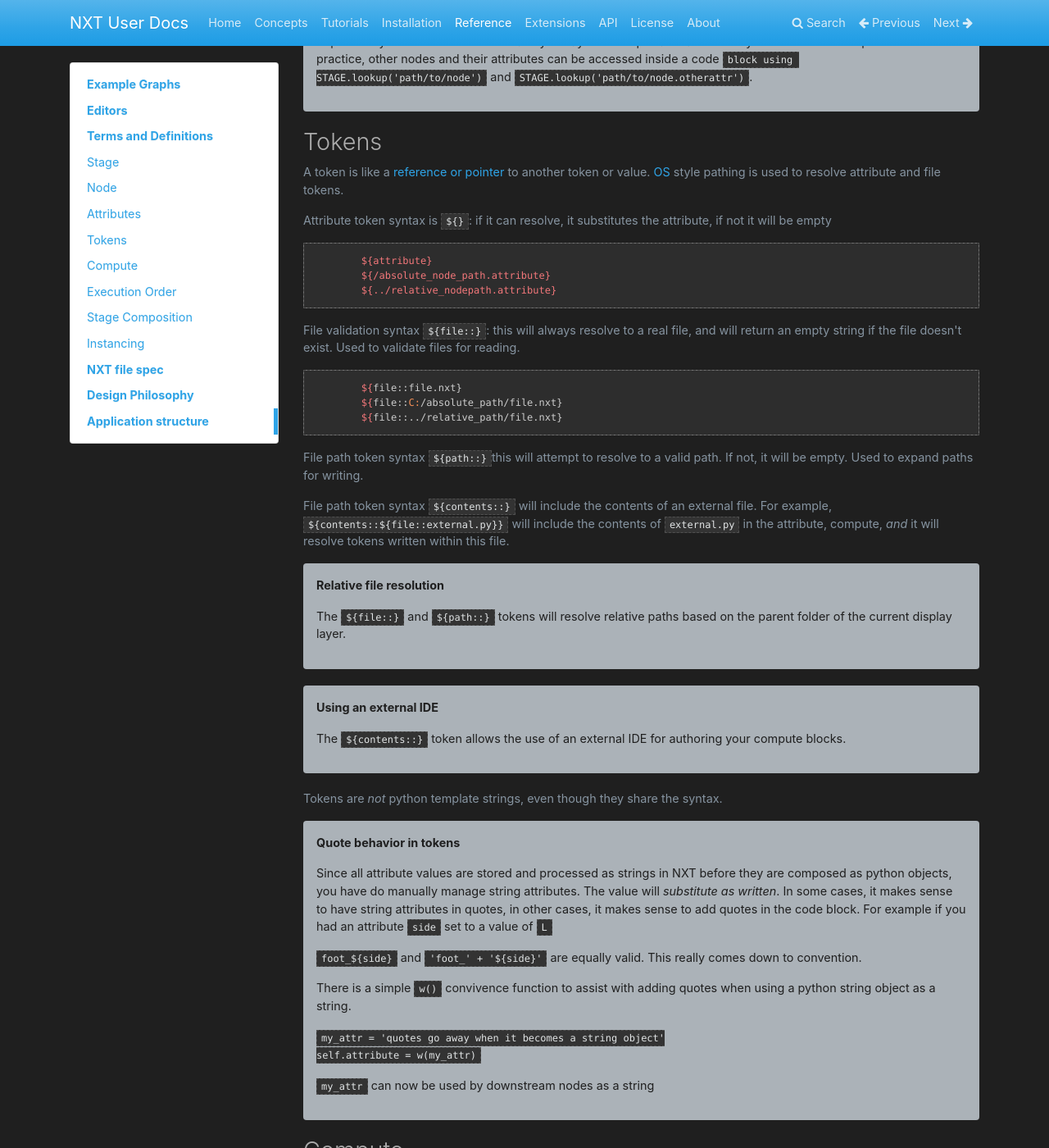
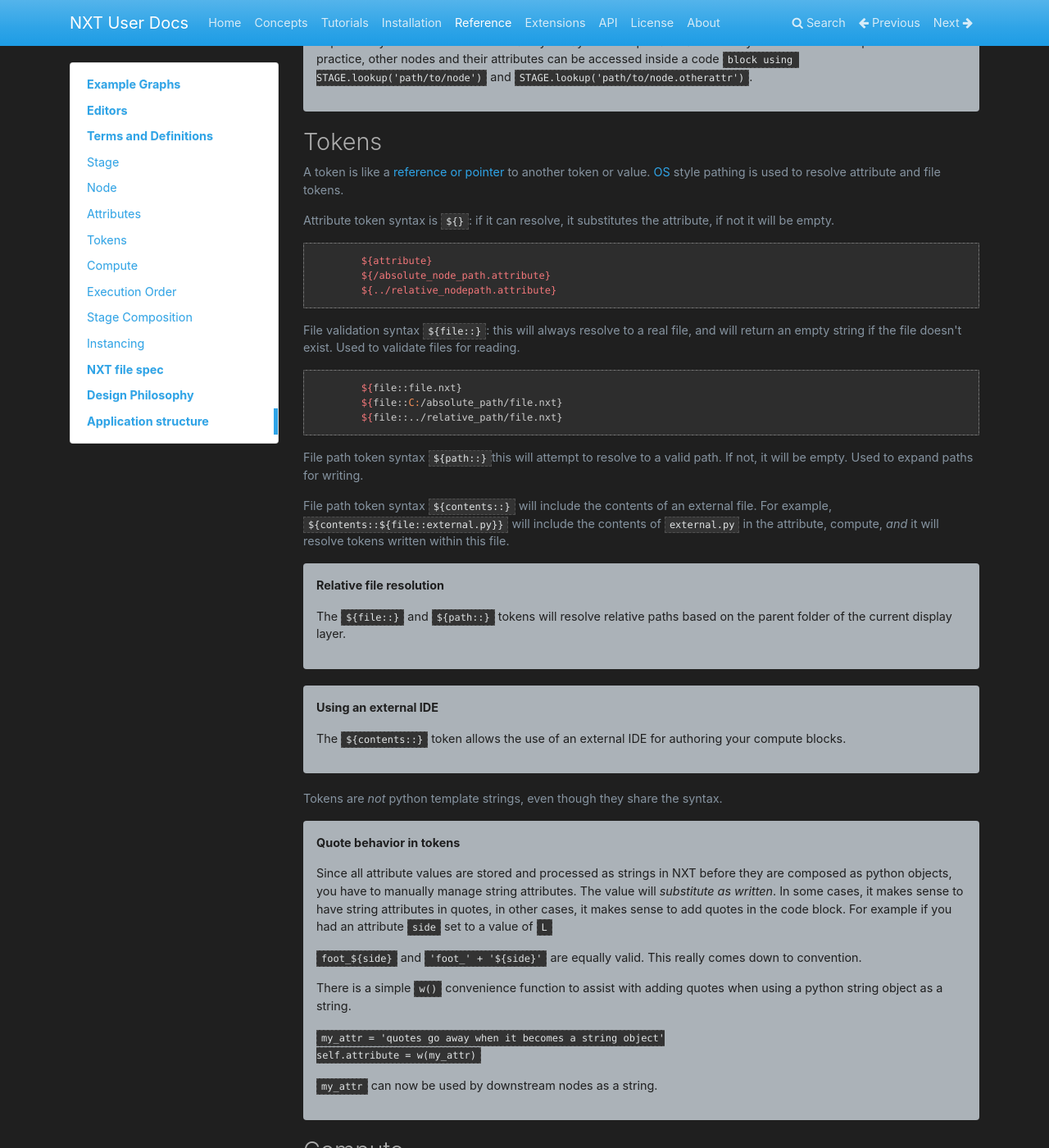
Before and after one commit to nxt-dev/nxt-dev.github.io, an MkDocs documentation site: the page built from docs/user_docs/docs/reference.md, in a window 1280 px wide and 1400 px high, scrolled down 2158 px. Shown: the whole window at 82% size. Built offline with MkDocs 1.6.1, drawn with Linux system fonts in a browser that asks for light colours; nearby versions of some CDN libraries; library files that are not in the unit come from our copies; some of the changed text lies outside the part shown.

Commit message:
Typo fixes in references

````diff
--- a/docs/user_docs/docs/reference.md
+++ b/docs/user_docs/docs/reference.md
@@ -78,7 +78,7 @@ While executing, the [Stage](#stage) can have arbitrary attributes add/set/retri
 
 A token is like a [reference or pointer](workflows.md#transitionguide) to another token or value. [OS ](workflows.md#transitionmap)style pathing is used to resolve attribute and file tokens.
 
-Attribute token syntax is `${}`: if it can resolve, it substitutes the attribute, if not it will be empty
+Attribute token syntax is `${}`: if it can resolve, it substitutes the attribute, if not it will be empty.
 
 ```
         ${attribute}
@@ -107,19 +107,19 @@ File path token syntax `${contents::}` will include the contents of an external
 Tokens are _not_ python template strings, even though they share the syntax.
 
 !!! note "Quote behavior in tokens"
-    Since all attribute values are stored and processed as strings in NXT before they are composed as python objects, you have do manually manage string attributes. The value will _substitute as written_. In some cases, it makes sense to have string attributes in quotes, in other cases, it makes sense to add quotes in the code block.
+    Since all attribute values are stored and processed as strings in NXT before they are composed as python objects, you have to manually manage string attributes. The value will _substitute as written_. In some cases, it makes sense to have string attributes in quotes, in other cases, it makes sense to add quotes in the code block.
     For example if you had an attribute `side` set to a value of `L`
 
     `foot_${side}` and `'foot_' + '${side}'` are equally valid. This really comes down to convention.
 
-    There is a simple `w()` convivence function to assist with adding quotes when using a python string object as a string.
+    There is a simple `w()` convenience function to assist with adding quotes when using a python string object as a string.
 
     ```
     my_attr = 'quotes go away when it becomes a string object'
     self.attribute = w(my_attr)
     ```
 
-    `my_attr` can now be used by downstream nodes as a string
+    `my_attr` can now be used by downstream nodes as a string.
 
 ## Compute
 
@@ -145,7 +145,7 @@ _Stub for this feature once new layer editor arrives_
 
 A stage can have root nodes with no parent node and no node connected to it’s input execution plug. Use execute tags to define the order
 
-![execution_tag.PNG](../images/execution_tag.PNG)
+![execution_tag.PNG](../images/execution_tag.PNG).
 
 ### Execution Plugs
 
@@ -204,7 +204,7 @@ The children of the instance node get inserted into the hierarchy as proxy child
 
 ![proxy_children.PNG](../images/proxy_children.PNG)
 
-As soon as you begin to edit proxy children, the are converted into real editable nodes and exist in the hierarchy
+As soon as you begin to edit proxy children, the are converted into real editable nodes and exist in the hierarchy.
 
 !!! note
     The hierarchy has the final opinion in the composite. _UNLESS_ the node has an local opinion on the data.
````
Also changed, not shown: other parts of docs/user_docs/docs/reference.md (+3 -3 lines).
